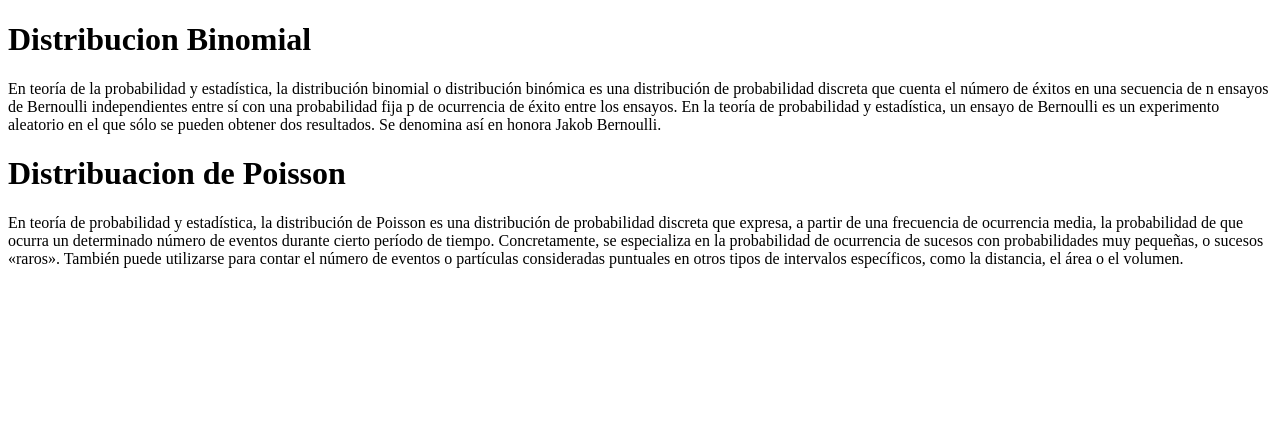
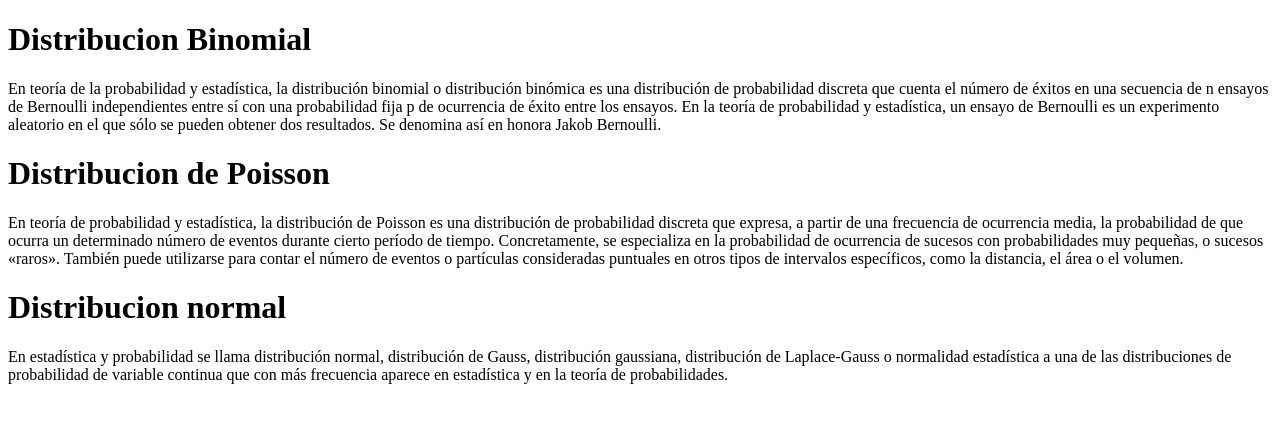
Before and after one commit to Fatisns/test2a, a plain HTML site: page index.html in a window 1280 px wide. Drawn offline with Linux system fonts and the light colour scheme.

Commit message:
se agrego la distribuacion normal

```diff
--- a/index.html
+++ b/index.html
@@ -11,8 +11,11 @@
         n ensayos de Bernoulli independientes entre sí con una probabilidad fija p
         de ocurrencia de éxito entre los ensayos. En la teoría de probabilidad y estadística, un ensayo de Bernoulli es un experimento aleatorio en el que sólo se pueden obtener dos resultados. Se denomina así en honora Jakob Bernoulli.</p>
 
-        <h1>Distribuacion de Poisson</h1>
+        <h1>Distribucion de Poisson</h1>
 
         <p>En teoría de probabilidad y estadística, la distribución de Poisson es una distribución de probabilidad discreta que expresa, a partir de una frecuencia de ocurrencia media, la probabilidad de que ocurra un determinado número de eventos durante cierto período de tiempo. Concretamente, se especializa en la probabilidad de ocurrencia de sucesos con probabilidades muy pequeñas, o sucesos «raros». También puede utilizarse para contar el número de eventos o partículas consideradas puntuales en otros tipos de intervalos específicos, como la distancia, el área o el volumen.</p>
+
+        <h1>Distribucion normal</h1>
+        <p>En estadística y probabilidad se llama distribución normal, distribución de Gauss, distribución gaussiana, distribución de Laplace-Gauss o normalidad estadística a una de las distribuciones de probabilidad de variable continua que con más frecuencia aparece en estadística y en la teoría de probabilidades.</p>
 </body>
 </html>
```
